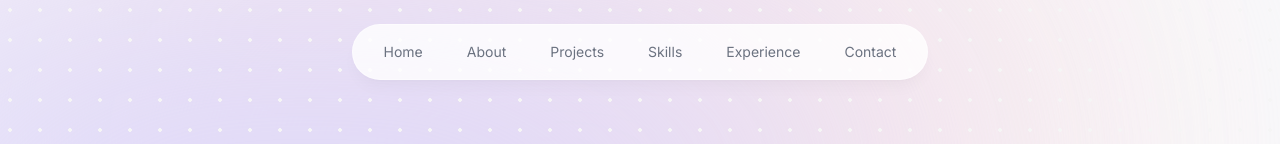
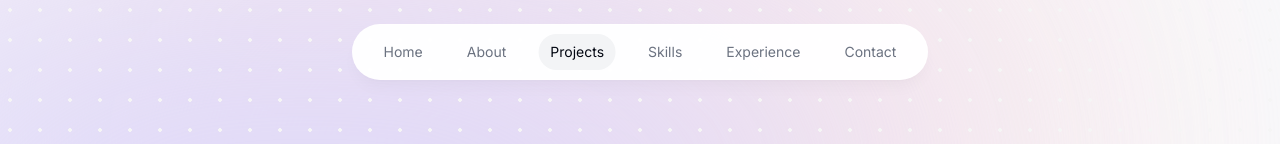
Before and after one commit to Eduardoooxd/portfolio, a Next.js app: page / in a window 1280 px wide. Shown: the top 144 px of the page. Built offline with nearby package versions, Linux system fonts and the light colour scheme.

Commit message:
feat: Add react-intersection-observer for lazy loading and section visibility tracking

```diff
--- a/package.json
+++ b/package.json
@@ -21,6 +21,7 @@
     "react": "^18",
     "react-dom": "^18",
     "react-hook-form": "^7.51.5",
+    "react-intersection-observer": "^9.10.3",
     "resend": "^3.2.0",
     "tailwind-merge": "^2.3.0",
     "tailwindcss-animate": "^1.0.7",
--- a/src/app/layout.tsx
+++ b/src/app/layout.tsx
@@ -1,5 +1,6 @@
 import Footer from '@/components/footer';
 import Header from '@/components/header';
+import ActiveSectionProvider from '@/context/active-section-context';
 import { WEBSITE_METADATA } from '@/lib/data';
 import { cn } from '@/lib/utils';
 import { Inter } from 'next/font/google';
@@ -17,6 +18,7 @@ export default function RootLayout({ children }: RootLayoutProps) {
   return (
     <html lang="en" className="h-full overflow-x-hidden !scroll-smooth">
       <body className={cn('flex min-h-full flex-col bg-background antialiased', inter.className)}>
+        <ActiveSectionProvider>
           {/* TODO: Find better background */}
           <div className="absolute right-[11rem] top-[-6rem] -z-10 h-[31.25rem] w-[31.25rem] rounded-full bg-[#fbe2e3] blur-[10rem] dark:bg-[#946263] sm:w-[68.75rem]"></div>
 
@@ -24,6 +26,7 @@ export default function RootLayout({ children }: RootLayoutProps) {
           <Header />
           {children}
           <Footer />
+        </ActiveSectionProvider>
       </body>
     </html>
   );
--- a/src/components/about-me.tsx
+++ b/src/components/about-me.tsx
@@ -1,11 +1,26 @@
 'use client';
+import { useActiveSectionContext } from '@/context/active-section-context';
 import { motion } from 'framer-motion';
+import { useEffect } from 'react';
+import { useInView } from 'react-intersection-observer';
 import SectionHeading from './section-heading';
 
 export default function AboutMe() {
+  const { setActive } = useActiveSectionContext();
+  const { ref, inView } = useInView({
+    threshold: 0.75,
+  });
+
+  useEffect(() => {
+    if (inView) {
+      setActive('About');
+    }
+  }, [inView, setActive]);
+
   return (
     <motion.section
       id="about"
+      ref={ref}
       className="mb-28 max-w-3xl scroll-mt-28 text-center leading-8 sm:mb-40"
       initial={{
         opacity: 0,
--- a/src/components/header.tsx
+++ b/src/components/header.tsx
@@ -1,31 +1,46 @@
-"use client";
-import { links } from "@/lib/data";
-import { motion } from "framer-motion";
-import Link from "next/link";
+'use client';
+import { useActiveSectionContext } from '@/context/active-section-context';
+import { links } from '@/lib/data';
+import { cn } from '@/lib/utils';
+import { motion } from 'framer-motion';
+import Link from 'next/link';
 
 export default function Header() {
+  const { activeSection, setActive } = useActiveSectionContext();
+
   return (
-    <header className="z-[999] relative">
+    <header className="relative z-[999]">
       <motion.div
-        className="fixed top-0 left-1/2 h-[4.5rem] w-full rounded-none border border-white border-opacity-40 bg-white bg-opacity-80 shadow-lg shadow-black/[0.03] background-blur-[0.5rem] sm:top-6 sm:h-14 sm:w-[36rem] sm:rounded-full"
-        initial={{ y: -100, x: "-50%", opacity: 0 }}
-        animate={{ y: 0, x: "-50%", opacity: 1 }}
+        className="background-blur-[0.5rem] fixed left-1/2 top-0 h-[4.5rem] w-full rounded-none border border-white border-opacity-40 bg-white bg-opacity-95 shadow-lg shadow-black/[0.03] sm:top-6 sm:h-14 sm:w-[36rem] sm:rounded-full"
+        initial={{ y: -100, x: '-50%', opacity: 0 }}
+        animate={{ y: 0, x: '-50%', opacity: 1 }}
       ></motion.div>
 
-      <nav className="w-3/4 flex items-center fixed sm:h-14 left-1/2 -translate-x-1/2 py-2 sm:w-[initial] sm:top-6 sm:py-0">
+      <nav className="fixed left-1/2 flex w-3/4 -translate-x-1/2 items-center py-2 sm:top-6 sm:h-14 sm:w-[initial] sm:py-0">
         <ul className="flex flex-wrap items-center justify-center text-sm text-gray-500 sm:flex-nowrap sm:gap-5">
           {links.map(({ name, hash, href }) => (
             <motion.li
               key={hash}
-              className="flex items-center justify-center"
+              className="relative flex items-center justify-center"
               initial={{ y: -100, opacity: 0 }}
               animate={{ y: 0, opacity: 1 }}
             >
               <Link
                 href={href}
-                className="px-3 py-1 sm:py-3 w-full flex items-center justify-center hover:text-gray-950 transition"
+                className={cn(
+                  'flex w-full items-center justify-center px-3 py-1 transition hover:text-gray-950 sm:py-2',
+                  activeSection === name && 'text-gray-950',
+                )}
+                onClick={() => setActive(name)}
               >
                 {name}
+                {activeSection === name ? (
+                  <motion.span
+                    className="absolute inset-0 -z-10 rounded-full bg-gray-100"
+                    layoutId="activeSection"
+                    transition={{ type: 'spring', stiffness: 380, damping: 30 }}
+                  ></motion.span>
+                ) : null}
               </Link>
             </motion.li>
           ))}
--- a/src/components/hero.tsx
+++ b/src/components/hero.tsx
@@ -1,14 +1,28 @@
 'use client';
 
+import { useActiveSectionContext } from '@/context/active-section-context';
 import { contactInformation } from '@/lib/data';
 import EduardoImage from '@/public/eduardo_couto.jpg';
 import { motion } from 'framer-motion';
 import { ArrowDownToLine, ArrowUpRight, Github, Linkedin } from 'lucide-react';
 import Image from 'next/image';
 import Link from 'next/link';
+import { useEffect } from 'react';
+import { useInView } from 'react-intersection-observer';
 import { Button } from './shared/button';
 
 export default function Hero() {
+  const { setActive } = useActiveSectionContext();
+  const { ref, inView } = useInView({
+    threshold: 0.5,
+  });
+
+  useEffect(() => {
+    if (inView) {
+      setActive('Home');
+    }
+  }, [inView, setActive]);
+
   const begginingYearOfCarrer = 2022;
   const carrerYears = new Date().getFullYear() - begginingYearOfCarrer;
   const { linkedin, github } = contactInformation;
@@ -16,6 +30,7 @@ export default function Hero() {
   return (
     <section
       id="home"
+      ref={ref}
       className="min-dh-screen-without-nav flex scroll-mt-[9999px] flex-col justify-evenly gap-2 sm:min-h-[initial] sm:justify-normal sm:gap-8"
     >
       <div className="flex items-center justify-center">
--- a/src/components/projects.tsx
+++ b/src/components/projects.tsx
@@ -1,10 +1,25 @@
+'use client';
+import { useActiveSectionContext } from '@/context/active-section-context';
 import { projectsData } from '@/lib/data';
+import { useEffect } from 'react';
+import { useInView } from 'react-intersection-observer';
 import ProjectShowcase from './project-showcase';
 import SectionHeading from './section-heading';
 
 export default function Projects() {
+  const { setActive } = useActiveSectionContext();
+  const { ref, inView } = useInView({
+    threshold: 0.5,
+  });
+
+  useEffect(() => {
+    if (inView) {
+      setActive('Projects');
+    }
+  }, [inView, setActive]);
+
   return (
-    <section id="projects" className="scroll-mt-28">
+    <section id="projects" ref={ref} className="scroll-mt-28">
       <SectionHeading>My projects</SectionHeading>
       <div className="flex flex-col gap-4 sm:gap-8">
         {projectsData.map((project) => (
--- /dev/null
+++ b/src/context/active-section-context.tsx
@@ -0,0 +1,42 @@
+'use client';
+
+import { links } from '@/lib/data';
+import { createContext, useContext, useState } from 'react';
+
+interface ActiveSectionProviderProps {
+  children: React.ReactNode;
+}
+
+type SectionName = (typeof links)[number]['name'];
+
+interface ActiveSectionContextType {
+  activeSection: SectionName;
+  setActive: React.Dispatch<React.SetStateAction<SectionName>>;
+}
+
+const ActiveSectionContext = createContext<ActiveSectionContextType | null>(null);
+
+export default function ActiveSectionProvider({ children }: ActiveSectionProviderProps) {
+  const [activeSection, setActive] = useState<SectionName>('Home');
+
+  return (
+    <ActiveSectionContext.Provider
+      value={{
+        activeSection,
+        setActive,
+      }}
+    >
+      {children}
+    </ActiveSectionContext.Provider>
+  );
+}
+
+export function useActiveSectionContext() {
+  const context = useContext(ActiveSectionContext);
+
+  if (!context) {
+    throw new Error('useActiveSection must be used within an ActiveSectionContextProvider');
+  }
+
+  return context;
+}
```
Also changed, not shown: 1 other file (tests, documents, lock files or other folders). Lines whose indentation alone changed are shown as unchanged.
